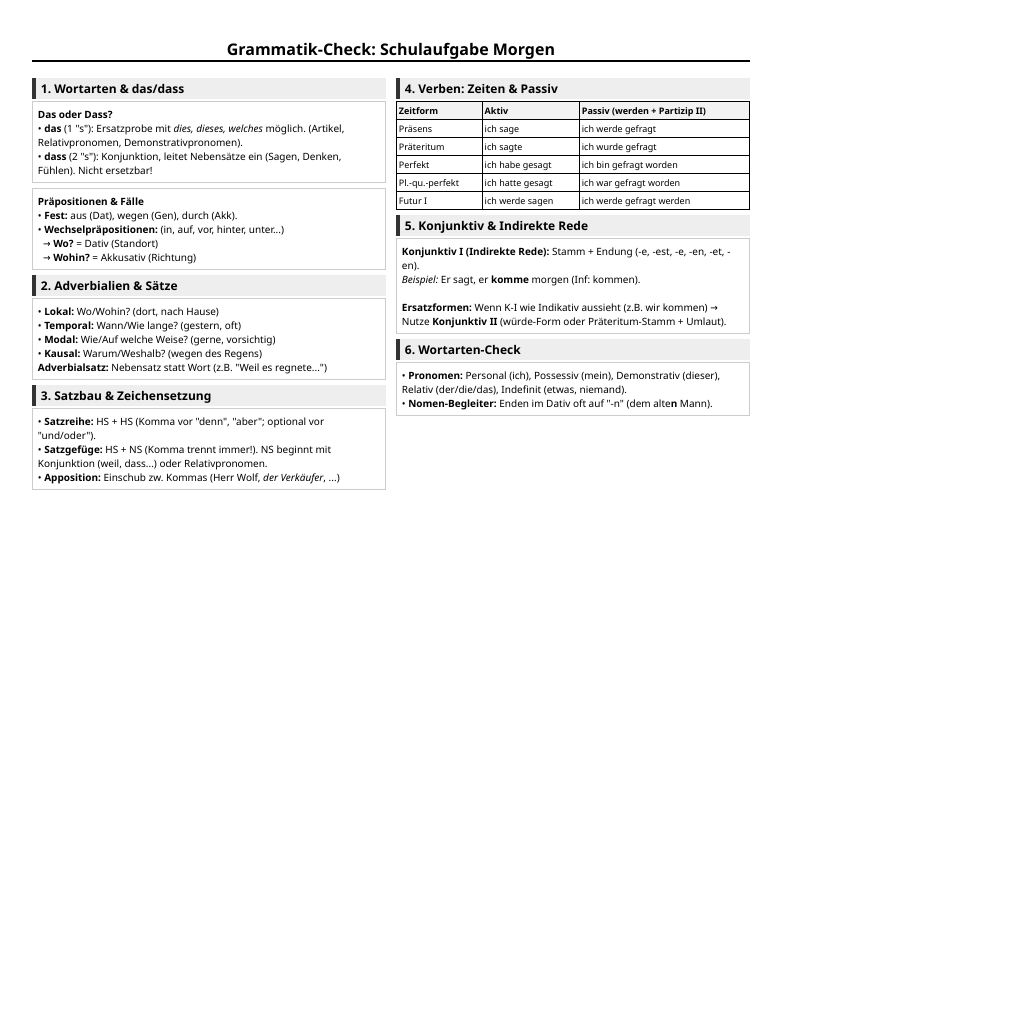
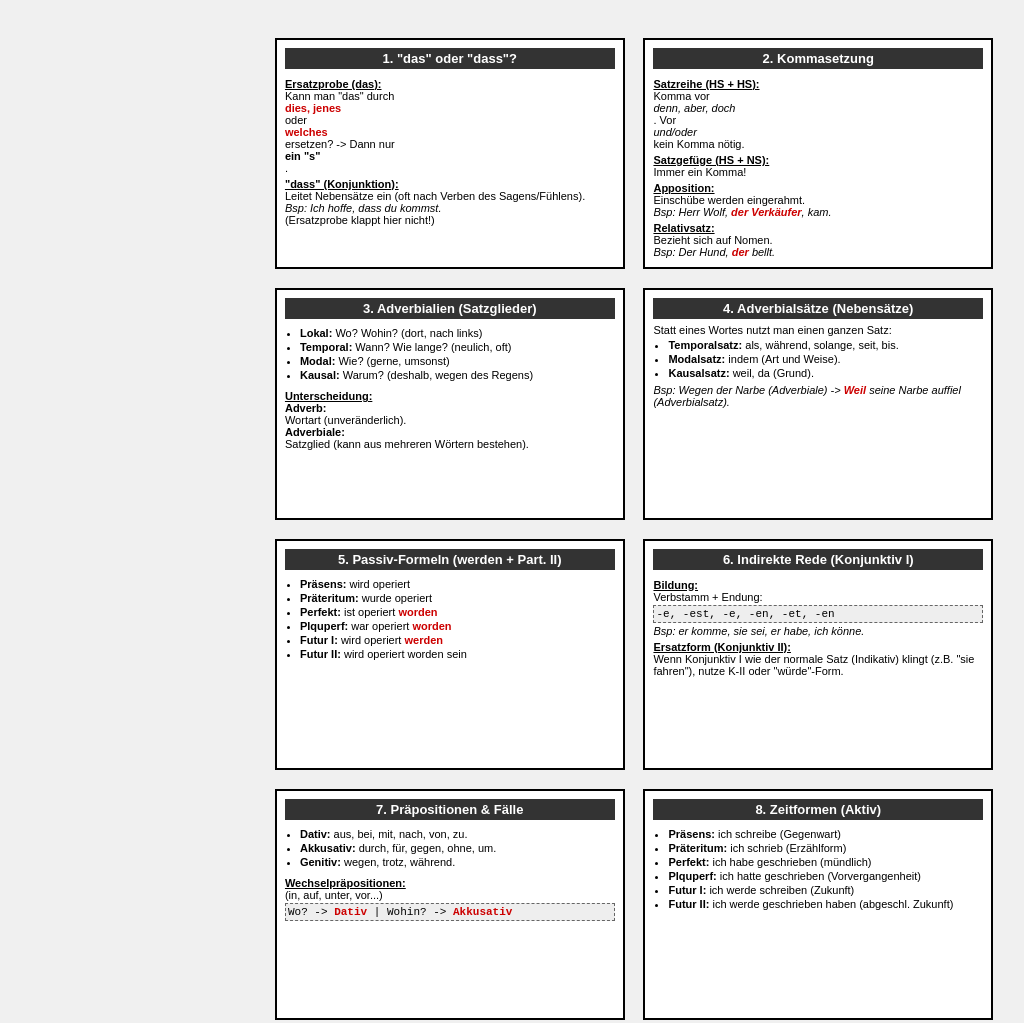
Before and after one commit to Poldi2007x/ImpostorUWU, a plain HTML site: page Spicker.html in a window 1280 px wide. Shown: the top 1023 px of the page, without its empty margins (6-1030 px from the left). Drawn offline with Linux system fonts and the light colour scheme.

Commit message:
Update Spicker.html

```diff
--- a/Spicker.html
+++ b/Spicker.html
@@ -2,113 +2,148 @@
 <html lang="de">
 <head>
     <meta charset="UTF-8">
-    <title>Spickzettel & Karteikarten - Grammatik</title>
+    <title>Profi-Spicker Karteikarten</title>
     <style>
-        body { font-family: 'Segoe UI', Tahoma, Geneva, Verdana, sans-serif; font-size: 10px; margin: 0; padding: 0; }
-        .page { width: 210mm; height: 297mm; padding: 10mm; box-sizing: border-box; page-break-after: always; background: white; }
-        h1 { text-align: center; font-size: 16px; border-bottom: 2px solid black; margin-top: 0; }
-        h2 { font-size: 12px; background: #eee; padding: 2px 5px; margin: 5px 0 2px 0; border-left: 4px solid #333; }
-        .grid { display: grid; grid-template-columns: 1fr 1fr; gap: 10px; }
-        .box { border: 1px solid #ccc; padding: 5px; margin-bottom: 5px; }
-        table { width: 100%; border-collapse: collapse; font-size: 9px; }
-        th, td { border: 1px solid black; padding: 2px; text-align: left; }
-        th { background: #f2f2f2; }
-        .highlight { font-weight: bold; text-decoration: underline; }
-
-        /* Karteikarten Layout */
-        .cards-grid { display: grid; grid-template-columns: 1fr 1fr; grid-template-rows: repeat(4, 1fr); gap: 0; border: 1px solid black; height: 95%; }
-        .card { border: 1px dashed #666; padding: 15px; display: flex; flex-direction: column; justify-content: center; align-items: center; text-align: center; height: 100%; box-sizing: border-box; }
-        .card-title { font-weight: bold; font-size: 14px; margin-bottom: 10px; color: #444; }
-        .card-content { font-size: 11px; }
+        body { font-family: Arial, sans-serif; margin: 0; padding: 10mm; background: #f0f0f0; }
+        .grid {
+            display: grid;
+            grid-template-columns: 1fr 1fr;
+            grid-template-rows: repeat(4, 1fr);
+            gap: 5mm;
+            width: 190mm;
+            height: 260mm;
+            margin: auto;
+        }
+        .card {
+            border: 2px solid #000;
+            background: white;
+            padding: 8px;
+            box-sizing: border-box;
+            display: flex;
+            flex-direction: column;
+            font-size: 11px;
+            position: relative;
+        }
+        .header {
+            background: #333;
+            color: white;
+            padding: 3px;
+            font-weight: bold;
+            text-align: center;
+            font-size: 13px;
+            margin-bottom: 5px;
+        }
+        .sub { font-weight: bold; text-decoration: underline; margin-top: 4px; display: block; }
+        ul { margin: 3px 0; padding-left: 15px; }
+        li { margin-bottom: 2px; }
+        .formula { background: #eee; padding: 2px; border: 1px dashed #666; font-family: monospace; display: block; margin: 2px 0; }
+        .red { color: #c00; font-weight: bold; }
 
         @media print {
-            .no-print { display: none; }
+            body { background: white; padding: 0; }
+            .grid { margin: 0; border: none; }
+            .card { border: 1px solid #000; }
         }
     </style>
 </head>
 <body>
 
-<!-- SEITE 1: KOMPAKTER SPICKZETTEL -->
-<div class="page">
-    <h1>Grammatik-Check: Schulaufgabe Morgen</h1>
+<div class="grid">
+    <!-- KARTE 1: DAS vs DASS -->
+    <div class="card">
+        <div class="header">1. "das" oder "dass"?</div>
+        <span class="sub">Ersatzprobe (das):</span>
+        Kann man "das" durch <b class="red">dies, jenes</b> oder <b class="red">welches</b> ersetzen?
+        -> Dann nur <b>ein "s"</b>.
+        <span class="sub">"dass" (Konjunktion):</span>
+        Leitet Nebensätze ein (oft nach Verben des Sagens/Fühlens).
+        <i>Bsp: Ich hoffe, dass du kommst.</i> (Ersatzprobe klappt hier nicht!)
+    </div>
 
-    <div class="grid">
-        <div class="column">
-            <h2>1. Wortarten & das/dass</h2>
-            <div class="box">
-                <b>Das oder Dass?</b><br>
-                • <b>das</b> (1 "s"): Ersatzprobe mit <i>dies, dieses, welches</i> möglich. (Artikel, Relativpronomen, Demonstrativpronomen).<br>
-                • <b>dass</b> (2 "s"): Konjunktion, leitet Nebensätze ein (Sagen, Denken, Fühlen). Nicht ersetzbar!
-            </div>
-            <div class="box">
-                <b>Präpositionen & Fälle</b><br>
-                • <b>Fest:</b> aus (Dat), wegen (Gen), durch (Akk).<br>
-                • <b>Wechselpräpositionen:</b> (in, auf, vor, hinter, unter...) <br>
-                &nbsp;&nbsp;→ <b>Wo?</b> = Dativ (Standort)<br>
-                &nbsp;&nbsp;→ <b>Wohin?</b> = Akkusativ (Richtung)
-            </div>
+    <!-- KARTE 2: ZEICHENSETZUNG -->
+    <div class="card">
+        <div class="header">2. Kommasetzung</div>
+        <span class="sub">Satzreihe (HS + HS):</span> Komma vor <i>denn, aber, doch</i>. Vor <i>und/oder</i> kein Komma nötig.
+        <span class="sub">Satzgefüge (HS + NS):</span> Immer ein Komma!
+        <span class="sub">Apposition:</span> Einschübe werden eingerahmt.
+        <i>Bsp: Herr Wolf, <b class="red">der Verkäufer</b>, kam.</i>
+        <span class="sub">Relativsatz:</span> Bezieht sich auf Nomen.
+        <i>Bsp: Der Hund, <b class="red">der</b> bellt.</i>
+    </div>
 
-            <h2>2. Adverbialien & Sätze</h2>
-            <div class="box">
-                • <b>Lokal:</b> Wo/Wohin? (dort, nach Hause)<br>
-                • <b>Temporal:</b> Wann/Wie lange? (gestern, oft)<br>
-                • <b>Modal:</b> Wie/Auf welche Weise? (gerne, vorsichtig)<br>
-                • <b>Kausal:</b> Warum/Weshalb? (wegen des Regens)<br>
-                <b>Adverbialsatz:</b> Nebensatz statt Wort (z.B. "Weil es regnete...")
-            </div>
+    <!-- KARTE 3: ADVERBIALIEN -->
+    <div class="card">
+        <div class="header">3. Adverbialien (Satzglieder)</div>
+        <ul>
+            <li><b>Lokal:</b> Wo? Wohin? (dort, nach links)</li>
+            <li><b>Temporal:</b> Wann? Wie lange? (neulich, oft)</li>
+            <li><b>Modal:</b> Wie? (gerne, umsonst)</li>
+            <li><b>Kausal:</b> Warum? (deshalb, wegen des Regens)</li>
+        </ul>
+        <span class="sub">Unterscheidung:</span>
+        <b>Adverb:</b> Wortart (unveränderlich).<br>
+        <b>Adverbiale:</b> Satzglied (kann aus mehreren Wörtern bestehen).
+    </div>
 
-            <h2>3. Satzbau & Zeichensetzung</h2>
-            <div class="box">
-                • <b>Satzreihe:</b> HS + HS (Komma vor "denn", "aber"; optional vor "und/oder").<br>
-                • <b>Satzgefüge:</b> HS + NS (Komma trennt immer!). NS beginnt mit Konjunktion (weil, dass...) oder Relativpronomen.<br>
-                • <b>Apposition:</b> Einschub zw. Kommas (Herr Wolf, <i>der Verkäufer</i>, ...)
-            </div>
-        </div>
+    <!-- KARTE 4: ADVERBIALSÄTZE -->
+    <div class="card">
+        <div class="header">4. Adverbialsätze (Nebensätze)</div>
+        Statt eines Wortes nutzt man einen ganzen Satz:
+        <ul>
+            <li><b>Temporalsatz:</b> als, während, solange, seit, bis.</li>
+            <li><b>Modalsatz:</b> indem (Art und Weise).</li>
+            <li><b>Kausalsatz:</b> weil, da (Grund).</li>
+        </ul>
+        <i>Bsp: Wegen der Narbe (Adverbiale) -> <b class="red">Weil</b> seine Narbe auffiel (Adverbialsatz).</i>
+    </div>
 
-        <div class="column">
-            <h2>4. Verben: Zeiten & Passiv</h2>
-            <table>
-                <tr><th>Zeitform</th><th>Aktiv</th><th>Passiv (werden + Partizip II)</th></tr>
-                <tr><td>Präsens</td><td>ich sage</td><td>ich werde gefragt</td></tr>
-                <tr><td>Präteritum</td><td>ich sagte</td><td>ich wurde gefragt</td></tr>
-                <tr><td>Perfekt</td><td>ich habe gesagt</td><td>ich bin gefragt worden</td></tr>
-                <tr><td>Pl.-qu.-perfekt</td><td>ich hatte gesagt</td><td>ich war gefragt worden</td></tr>
-                <tr><td>Futur I</td><td>ich werde sagen</td><td>ich werde gefragt werden</td></tr>
-            </table>
+    <!-- KARTE 5: PASSIV (ZEITEN) -->
+    <div class="card">
+        <div class="header">5. Passiv-Formeln (werden + Part. II)</div>
+        <ul>
+            <li><b>Präsens:</b> wird operiert</li>
+            <li><b>Präteritum:</b> wurde operiert</li>
+            <li><b>Perfekt:</b> ist operiert <b class="red">worden</b></li>
+            <li><b>Plquperf:</b> war operiert <b class="red">worden</b></li>
+            <li><b>Futur I:</b> wird operiert <b class="red">werden</b></li>
+            <li><b>Futur II:</b> wird operiert worden sein</li>
+        </ul>
+    </div>
 
-            <h2>5. Konjunktiv & Indirekte Rede</h2>
-            <div class="box">
-                <b>Konjunktiv I (Indirekte Rede):</b> Stamm + Endung (-e, -est, -e, -en, -et, -en).<br>
-                <i>Beispiel:</i> Er sagt, er <b>komme</b> morgen (Inf: kommen).<br><br>
-                <b>Ersatzformen:</b> Wenn K-I wie Indikativ aussieht (z.B. wir kommen) → Nutze <b>Konjunktiv II</b> (würde-Form oder Präteritum-Stamm + Umlaut).
-            </div>
+    <!-- KARTE 6: KONJUNKTIV I (INDIREKTE REDE) -->
+    <div class="card">
+        <div class="header">6. Indirekte Rede (Konjunktiv I)</div>
+        <span class="sub">Bildung:</span> Verbstamm + Endung:
+        <div class="formula">-e, -est, -e, -en, -et, -en</div>
+        <i>Bsp: er komme, sie sei, er habe, ich könne.</i>
+        <span class="sub">Ersatzform (Konjunktiv II):</span>
+        Wenn Konjunktiv I wie der normale Satz (Indikativ) klingt (z.B. "sie fahren"), nutze K-II oder "würde"-Form.
+    </div>
 
-            <h2>6. Wortarten-Check</h2>
-            <div class="box">
-                • <b>Pronomen:</b> Personal (ich), Possessiv (mein), Demonstrativ (dieser), Relativ (der/die/das), Indefinit (etwas, niemand).<br>
-                • <b>Nomen-Begleiter:</b> Enden im Dativ oft auf "-n" (dem alte<b>n</b> Mann).
-            </div>
-        </div>
+    <!-- KARTE 7: PRÄPOSITIONEN & FÄLLE -->
+    <div class="card">
+        <div class="header">7. Präpositionen & Fälle</div>
+        <ul>
+            <li><b>Dativ:</b> aus, bei, mit, nach, von, zu.</li>
+            <li><b>Akkusativ:</b> durch, für, gegen, ohne, um.</li>
+            <li><b>Genitiv:</b> wegen, trotz, während.</li>
+        </ul>
+        <span class="sub">Wechselpräpositionen:</span>
+        (in, auf, unter, vor...)
+        <div class="formula">Wo? -> <b class="red">Dativ</b> | Wohin? -> <b class="red">Akkusativ</b></div>
     </div>
-</div>
 
-<!-- SEITE 2: KARTEIKARTEN ZUM ÜBEN -->
-<div class="page">
-    <h1>Karteikarten: Falten & Abfragen</h1>
-    <p style="text-align:center; font-style: italic;">Schneide die Boxen aus. Knicke sie in der Mitte, um Frage und Antwort zu haben.</p>
-
-    <div class="cards-grid">
-        <div class="card"><div class="card-title">Ersatzprobe "das"</div><div class="card-content">Man schreibt "das" mit einem S, wenn man es durch diese drei Wörter ersetzen kann: <br><b>dies, dieses, welches</b></div></div>
-        <div class="card"><div class="card-title">Wechselpräpositionen</div><div class="card-content"><b>Wo?</b> verlangt den <b>Dativ</b>.<br><b>Wohin?</b> verlangt den <b>Akkusativ</b>.</div></div>
-
-        <div class="card"><div class="card-title">Konjunktiv I Bildung</div><div class="card-content">Stamm des Verbs + Endung:<br><b>-e, -est, -e, -en, -et, -en</b></div></div>
-        <div class="card"><div class="card-title">Aktiv vs. Passiv</div><div class="card-content">Aktiv: Der Täter handelt.<br>Passiv: Mit dem Objekt geschieht etwas. <br>Formel: <b>werden + Partizip II</b></div></div>
-
-        <div class="card"><div class="card-title">Relativsatz</div><div class="card-content">Ein Nebensatz, der ein Nomen näher beschreibt. Eingeleitet durch: <br><b>der, die, das, welcher, dessen, deren</b></div></div>
-        <div class="card"><div class="card-title">Passiv: Perfekt</div><div class="card-content">Wie bildet man Passiv im Perfekt?<br><b>bin/bist/ist ... Partizip II + worden</b><br>(z.B. Ich bin operiert worden)</div></div>
-
-        <div class="card"><div class="card-title">Adverbialsätze</div><div class="card-content">Temporalsatz: <b>als, während</b><br>Kausalsatz: <b>weil, da</b><br>Modalsatz: <b>indem</b></div></div>
-        <div class="card"><div class="card-title">Satzreihe vs. Gefüge</div><div class="card-content">Satzreihe: <b>Hauptsatz + Hauptsatz</b><br>Satzgefüge: <b>Hauptsatz + Nebensatz</b></div></div>
+    <!-- KARTE 8: AKTIV ZEITFORMEN -->
+    <div class="card">
+        <div class="header">8. Zeitformen (Aktiv)</div>
+        <ul>
+            <li><b>Präsens:</b> ich schreibe (Gegenwart)</li>
+            <li><b>Präteritum:</b> ich schrieb (Erzählform)</li>
+            <li><b>Perfekt:</b> ich habe geschrieben (mündlich)</li>
+            <li><b>Plquperf:</b> ich hatte geschrieben (Vorvergangenheit)</li>
+            <li><b>Futur I:</b> ich werde schreiben (Zukunft)</li>
+            <li><b>Futur II:</b> ich werde geschrieben haben (abgeschl. Zukunft)</li>
+        </ul>
     </div>
 </div>
 
```
